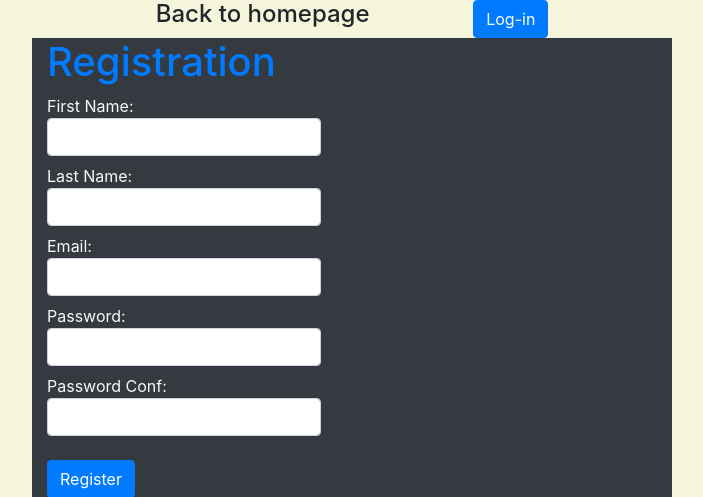
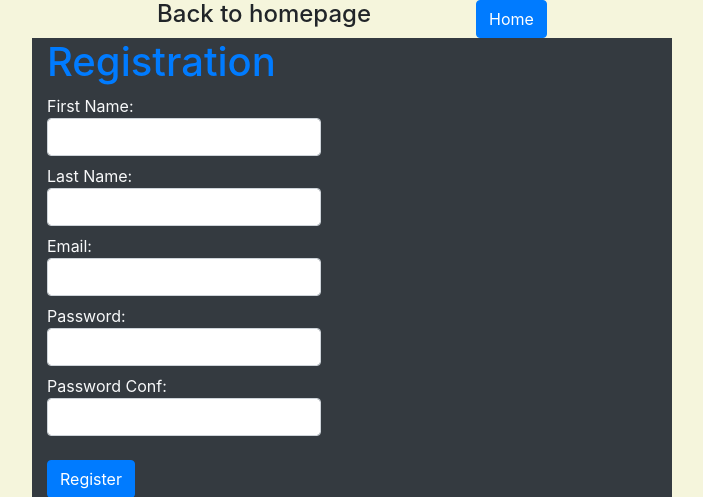
Before and after one commit to GChin99/P_A_Solo_Project, a Flask app: page /registration in a window 1280 px wide. Shown: the top 497 px of the page, without its empty margins (288-991 px from the left). Run offline with Flask 2, Linux system fonts and the light colour scheme; some libraries are stand-ins or nearby versions.

Commit message:
minor changes

```diff
--- a/flask_app/templates/registration.html
+++ b/flask_app/templates/registration.html
@@ -12,7 +12,7 @@
     <div class="regContainer" >
         <div class="homePage">
             <h4>Back to homepage</h4>
-            <a href="/"><button class="btn btn-primary">Log-in</button></a>
+            <a href="/"><button class="btn btn-primary">Home</button></a>
         </div>
         <form action="/create_user" method="post" class="col-6 p-6 bg-dark text-light">
             <h1 class="text-primary">Registration</h1>
```
